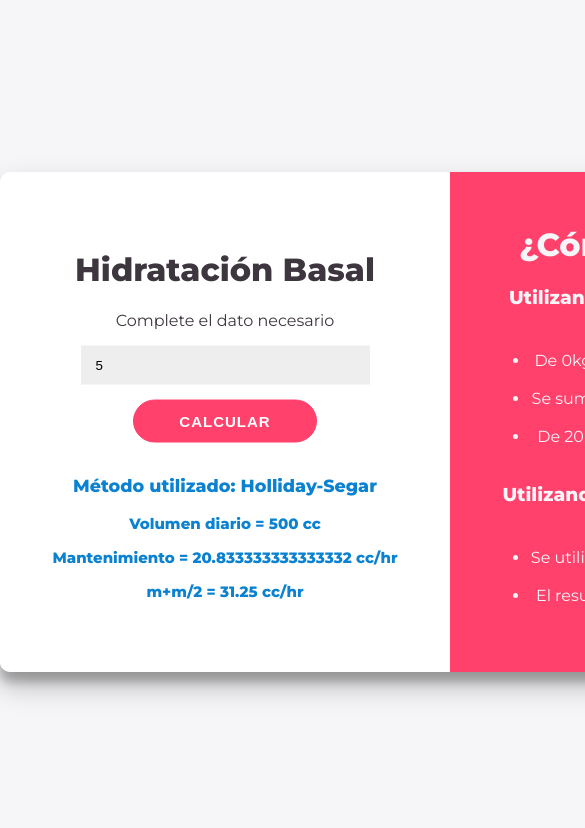
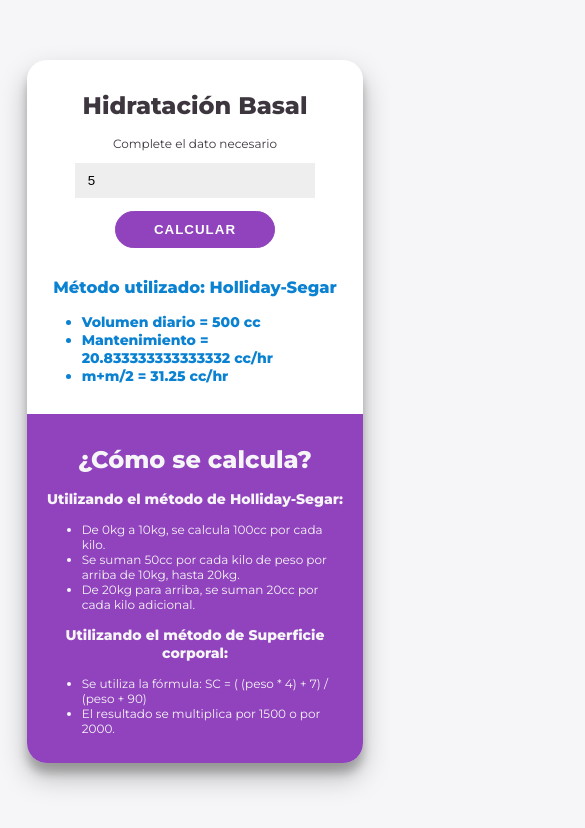
Before and after one commit to JazminMezaGriffith/calc_hidratacionBasal, a plain HTML site: page index.html in a window 390 px wide. Both pictures are taken after typing "5" into the empty fields and a click on the button "CALCULAR". Shown: the top 828 px of the page, 585 px wide, since content can reach past the window. Drawn offline with Linux system fonts and the light colour scheme.

Commit message:
Responsive design con css grid

```diff
--- a/index.html
+++ b/index.html
@@ -8,29 +8,28 @@
     <script src="script.js" defer></script>
 </head>
 <body>
-    <div id="contenedor">
-        <div id="calculadora">
-            <div class="contenido">
+    <div id="container">
+        <div id="calculator">
+            <div class="content">
                 <h1>Hidratación Basal</h1>
                 <p>Complete el dato necesario</p>
                 <input type="number" placeholder="Peso en kg">
                 <p id="error">* Debe completar todos los datos</p>
                 <button>Calcular</button>
+
                 <div class="results">
                     <h3>Método utilizado: Holliday-Segar</h3>
-                    <p>Volumen diario = </p>
-                    <p>Mantenimiento = </p>
-                    <p>m+m/2 = </p>
+                    <ul>
+                        <li>Volumen diario = </li>
+                        <li>Mantenimiento = </li>
+                        <li>m+m/2 = </li>
+                    </ul>
                 </div>
-                <!-- <div class="results">
-                    <h3>Método utilizado: Superficie corporal</h3>
-                    <p>SC * 1500 = </p>
-                    <p>SC * 2000 = </p>
-                </div> -->
             </div>
         </div>
-        <div id="detalle">
-            <div class="contenido">
+
+        <div id="details">
+            <div class="content">
                 <h1>¿Cómo se calcula?</h1>
                 <h3>Utilizando el método de Holliday-Segar:</h3>
                 <ul>
--- a/script.js
+++ b/script.js
@@ -28,9 +28,11 @@ document.addEventListener('DOMContentLoaded', function () {
 
                 resultsContainer.innerHTML = `
                     <h3>Método utilizado: Holliday-Segar</h3>
-                    <p>Volumen diario = ${hidratacion_diaria} cc</p>
-                    <p>Mantenimiento = ${flujo_horario} cc/hr</p>
-                    <p>m+m/2 = ${m_mas_m2} cc/hr</p>
+                    <ul>
+                        <li>Volumen diario = ${hidratacion_diaria} cc</li>
+                        <li>Mantenimiento = ${flujo_horario} cc/hr</li>
+                        <li>m+m/2 = ${m_mas_m2} cc/hr</li>
+                    </ul>
                 `;
             } else {
                 const superficie_corporal = ((peso * 4) + 7) / (peso + 90);
@@ -39,8 +41,10 @@ document.addEventListener('DOMContentLoaded', function () {
 
                 resultsContainer.innerHTML = `
                     <h3>Método utilizado: Superficie corporal</h3>
-                    <p>SC * 1500 = ${hidratacion_diaria_1500} cc</p>
-                    <p>SC * 2000 = ${hidratacion_diaria_2000} cc</p>
+                    <ul>
+                        <li>SC * 1500 = ${hidratacion_diaria_1500} cc</li>
+                        <li>SC * 2000 = ${hidratacion_diaria_2000} cc</li>
+                    </ul>
                 `;
             }
 
--- a/style.css
+++ b/style.css
@@ -4,63 +4,41 @@ body{
     background: #f6f5f7;
     font-family: 'Montserrat', sans-serif;
     color: #3E363F;
+    font-size: 16px;
 }
 
-#contenedor{
-    width: 900px;
-    height: 500px;
-    text-align: center;
-    /* Estas 3 lineas se encargan de centrar el div vertical y horizontalmente */
-    position: absolute;
-    inset: 0;
-    margin: auto;
-    border-radius: 10px;
-    overflow: hidden;
+#container {
+    width: 90%;
+    max-width: 62.5em;
+    height: 31.25em;
+
+    margin: 60px auto;
+
+    border-radius: 20px;
     box-shadow: 0 14px 28px rgba(0,0,0,0.25),
-      0 10px 10px rgba(0,0,0,0.22);
-  }
+                0 10px 10px rgba(0,0,0,0.22);
 
-#calculadora{
-    background: white;
-    /* Con estas 3 lineas vamos a hacer que los divs queden lado a lado */
-    width: 50%;
-    height: 100%;
-    float: left;
-}
-
-#detalle{
-    background: #FF416C;
-    /* Con estas 3 lineas vamos a hacer que los divs queden lado a lado */
-    width: 50%;
-    height: 100%;
-    float: left;
-    color: #f6f5f7;
-}
-
-.contenido{
-    /* Estas tres lineas van a centrar el contenido verticalmente dentro de cada div */
-    position: relative;
-    top: 50%;
-    transform: translateY(-50%);
-    overflow: hidden;
-    padding: 40px;
+    display: grid;
+    grid-template-columns: repeat(2, 1fr);
+    grid-template-rows: repeat(2, auto);
+    grid-template-areas:    "calculator     details"
+                            "calculator     details";
 }
 
 input {
 	width: 70%;
-    padding: 12px 15px;
+    padding: 0.75em 0.9375em;
     border: none;
     background-color: #eee;
 }
 
 button {
-    font-size: 15px;
 	font-weight: bold;
-	padding: 12px 45px;
-    margin: 15px;
+	padding: 0.75em 2.8125em;
+    margin: 0.9375em;
 	border-radius: 30px;
-	background-color: #FF416C;
-	border: 1px solid #FF416C;
+	background-color: #9043bd;
+	border: 1px solid #9043bd;
 	color: #FFFFFF;
 	text-transform: uppercase;
 	letter-spacing: 1px;
@@ -71,16 +49,69 @@ button:active {
 	transform: scale(0.95);
 }
 
-#error{
-    color: red;
-    font-weight: bold;
-    display: none;
+#container #calculator,
+#container #details {
+    text-align: center;
+    display: flex;
+    align-items: center;
+    justify-content: center;
+}
+
+#calculator {
+    background: #FFFFFF;
+    padding: 1.25em;
+    border-radius: 20px 0px 0px 20px;
+    grid-area: calculator;
+}
+
+#details{
+    background: #9043bd;
+    color: #f6f5f7;
+    padding: 1.25em;
+    border-radius: 0px 20px 20px 0px;
+    grid-area: details;
 }
 
 .results{
     color: #0A81D1;
     font-weight: bold;
-    font-size: 15px;
-    margin-bottom: 5px;
+    font-size: 14px;
     display: none;
 }
+
+ul {
+    text-align: left;
+}
+
+#error{
+    color: rgb(255, 0, 55);
+    font-weight: bold;
+    display: none;
+}
+
+@media screen and (max-width: 992px){
+    body{
+        font-size: 13px;
+    }
+    #container {
+        margin: 100px auto;
+    }
+}
+
+@media screen and (max-width: 768px){
+    body{
+        font-size: 12px;
+    }
+    #container {
+        margin: 60px auto;
+        height: auto;
+        grid-template-areas:    "calculator     calculator"
+                                "details        details";
+    }
+    #calculator {
+        border-radius: 20px 20px 0px 0px;
+    }
+    #details{
+        border-radius: 0px 0px 20px 20px;
+    }
+}
```
